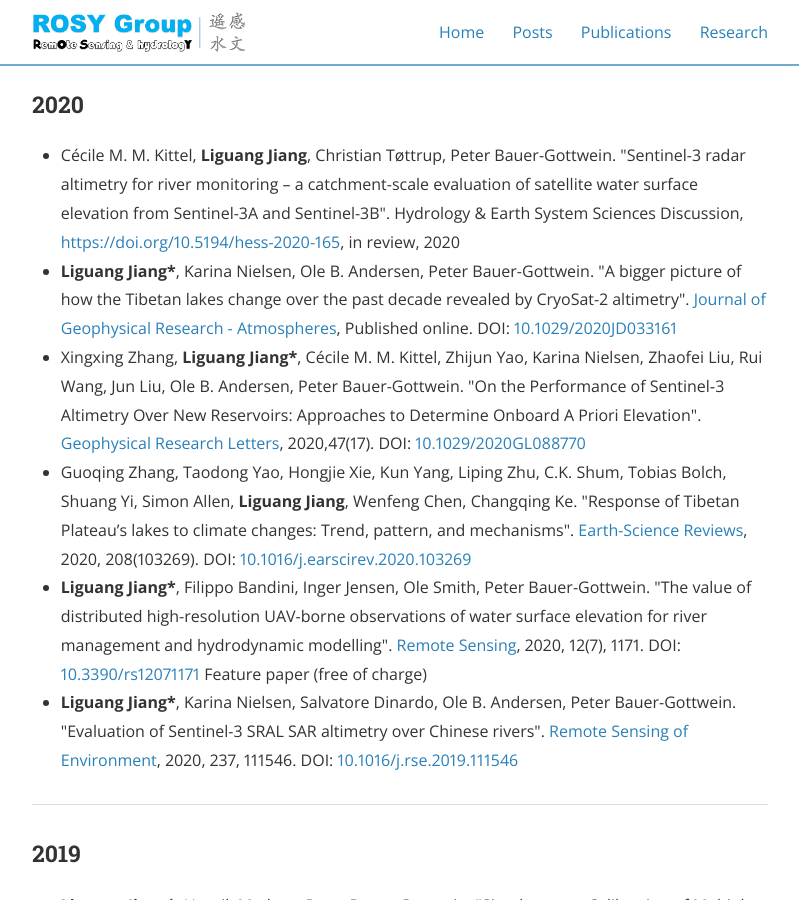
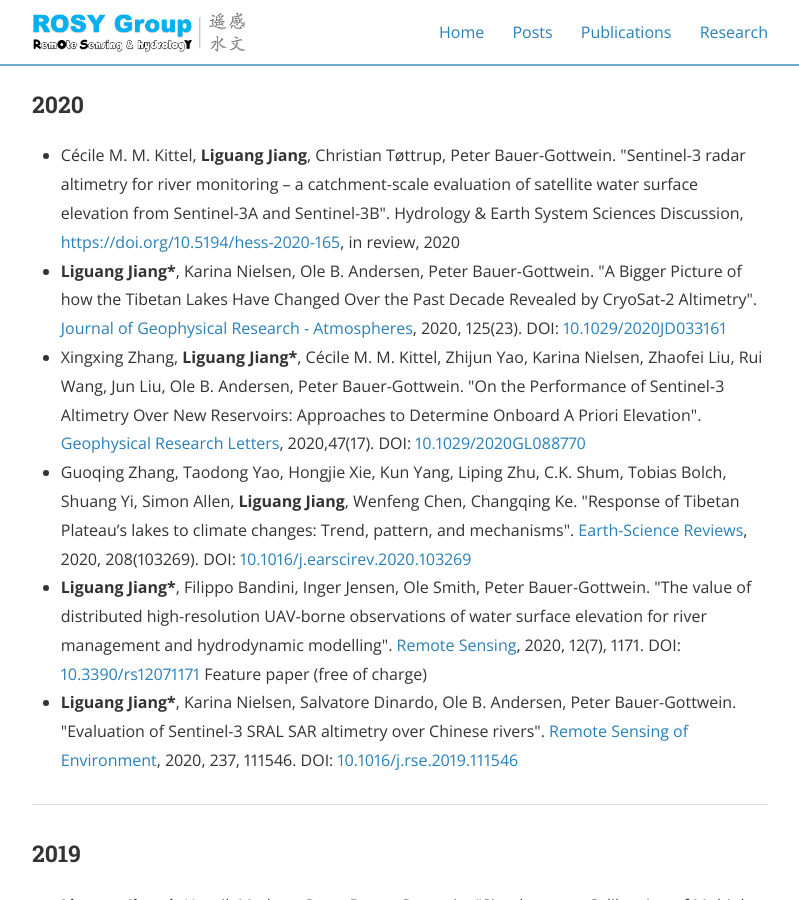
Before and after one commit to 12530/rshydro, a Jekyll site: the page built from publications.md, in a window 1280 px wide and 900 px high, scrolled down 377 px. Shown: the whole window, without its empty margins (240-1039 px from the left). Built offline with Jekyll 4.4.1, drawn with Linux system fonts in a browser that asks for light colours; nearby versions of some CDN libraries.

Commit message:
Update publications.md

```diff
--- a/publications.md
+++ b/publications.md
@@ -12,7 +12,7 @@ main_nav: true
 <h3>2020</h3>
 <ul>
   <li>Cécile M. M. Kittel, <b>Liguang Jiang</b>, Christian Tøttrup, Peter Bauer-Gottwein. "Sentinel-3 radar altimetry for river monitoring – a catchment-scale evaluation of satellite water surface elevation from Sentinel-3A and Sentinel-3B". Hydrology & Earth System Sciences Discussion, <a href="https://doi.org/10.5194/hess-2020-165">https://doi.org/10.5194/hess-2020-165</a>, in review, 2020 </li>
-  <li><b>Liguang Jiang*</b>, Karina Nielsen, Ole B. Andersen, Peter Bauer-Gottwein. "A bigger picture of how the Tibetan lakes change over the past decade revealed by CryoSat-2 altimetry". <a href="https://agupubs.onlinelibrary.wiley.com/doi/abs/10.1029/2020JD033161">Journal of Geophysical Research - Atmospheres</a>, Published online. DOI: <a href="https://www.doi.org/10.1029/2020JD033161">10.1029/2020JD033161</a></li>
+  <li><b>Liguang Jiang*</b>, Karina Nielsen, Ole B. Andersen, Peter Bauer-Gottwein. "A Bigger Picture of how the Tibetan Lakes Have Changed Over the Past Decade Revealed by CryoSat‐2 Altimetry". <a href="https://agupubs.onlinelibrary.wiley.com/doi/10.1029/2020JD033161">Journal of Geophysical Research - Atmospheres</a>, 2020, 125(23). DOI: <a href="https://www.doi.org/10.1029/2020JD033161">10.1029/2020JD033161</a></li>
   <li>Xingxing Zhang, <b>Liguang Jiang*</b>, Cécile M. M. Kittel, Zhijun Yao, Karina Nielsen, Zhaofei Liu, Rui Wang, Jun Liu, Ole B. Andersen, Peter Bauer-Gottwein. "On the Performance of Sentinel‐3 Altimetry Over New Reservoirs: Approaches to Determine Onboard A Priori Elevation". <a href="https://agupubs.onlinelibrary.wiley.com/doi/abs/10.1029/2020GL088770">Geophysical Research Letters</a>, 2020,47(17). DOI: <a href="https://www.doi.org/10.1029/2020GL088770">10.1029/2020GL088770</a></li>
   <li>Guoqing Zhang, Taodong Yao, Hongjie Xie, Kun Yang, Liping Zhu, C.K. Shum, Tobias Bolch, Shuang Yi, Simon Allen, <b>Liguang Jiang</b>, Wenfeng Chen, Changqing Ke. "Response of Tibetan Plateau’s lakes to climate changes: Trend, pattern, and mechanisms". <a href="https://www.sciencedirect.com/science/article/pii/S0012825220303159">Earth-Science Reviews</a>, 2020, 208(103269). DOI: <a href="https://doi.org/10.1016/j.earscirev.2020.103269">10.1016/j.earscirev.2020.103269</a></li>
   <li><b>Liguang Jiang*</b>, Filippo Bandini, Inger Jensen, Ole Smith, Peter Bauer-Gottwein. "The value of distributed high-resolution UAV-borne observations of water surface elevation for river management and hydrodynamic modelling". <a href="https://www.mdpi.com/2072-4292/12/7/1171">Remote Sensing</a>, 2020, 12(7), 1171. DOI: <a href="https://doi.org/10.3390/rs12071171">10.3390/rs12071171</a> Feature paper (free of charge) </li>
```
